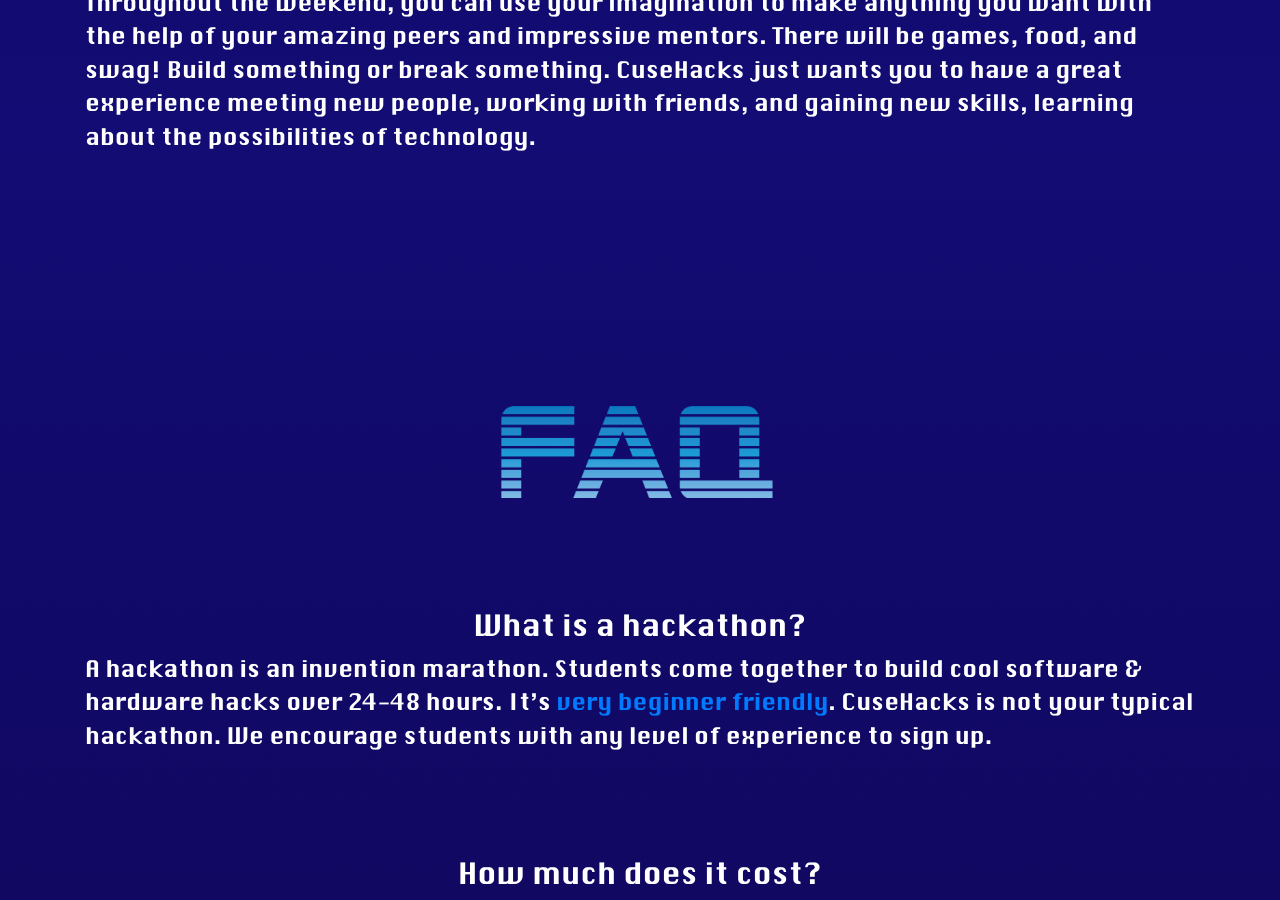
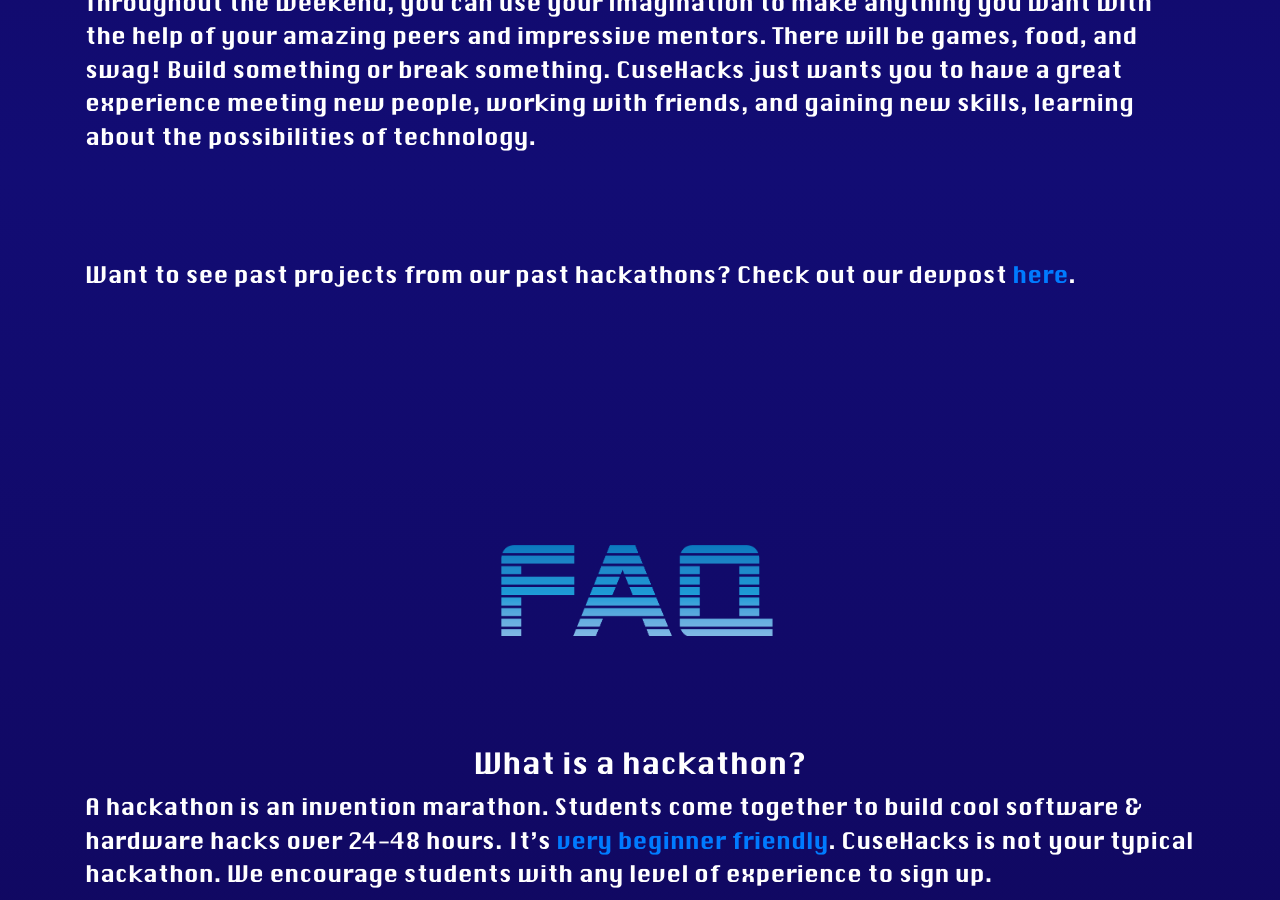
Before and after one commit to innovateorange/cusehacks, a Jekyll site: the page built from index.html, in a window 1280 px wide and 900 px high, scrolled down 2197 px. Built offline with Jekyll 4.4.1, drawn with Linux system fonts in a browser that asks for light colours; nearby versions of some CDN libraries.

Commit message:
updated config

```diff
--- a/_config.yml
+++ b/_config.yml
@@ -53,8 +53,8 @@
       href:    "#section-about"
     - section: "FAQ"
       href:    "#section-faq"
-    - section:  "CUSEHACKS JR"
-      href:    "#section-jr"
+    # - section:  "CUSEHACKS JR"
+      # href:    "#section-jr"
     - section: "SPONSORS"
       href:    "#section-sponsors"
     - section: "APPLY"
@@ -110,7 +110,9 @@
       peers and impressive mentors. There will be games, food, and swag! Build something or break something.
       CuseHacks just wants you to have a great experience meeting new people, working with friends, and gaining new
       skills, learning about the possibilities of technology.
-
+  - header: ""
+    content: >
+      Want to see past projects from our past hackathons? Check out our devpost [here](https://devpost.com/cusehacks/challenges){:target="_blank"}.
 # Frequently asked questions.
 faq:
   - question: "What is a hackathon?"
```
